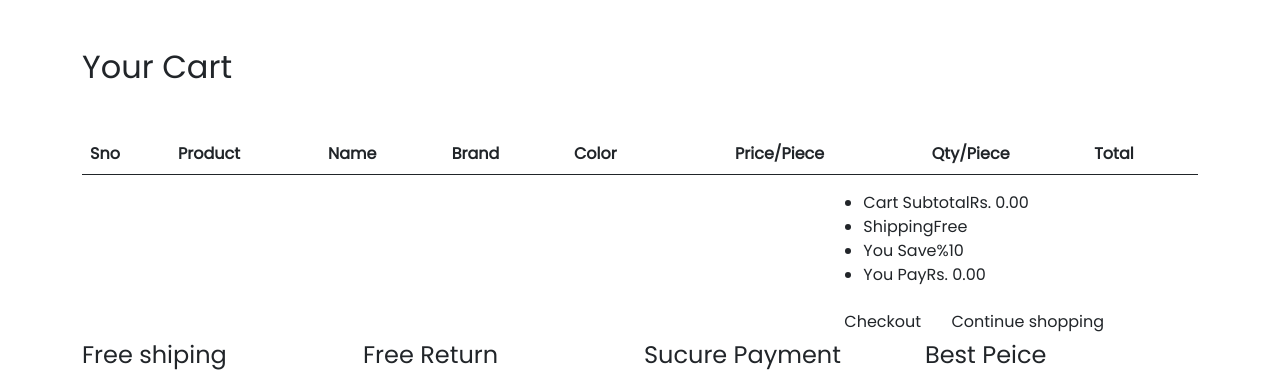
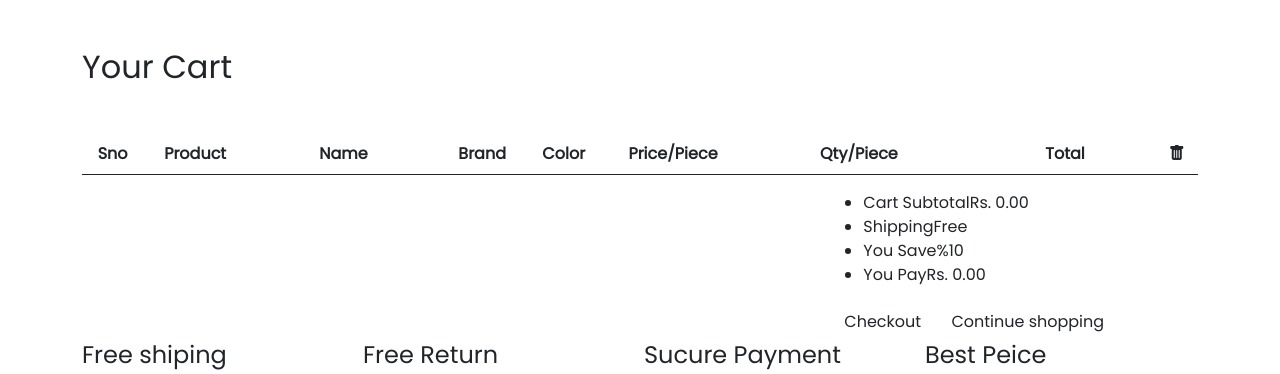
Before and after one commit to ardevpk/ecommerce, a Django app: page /cart/ in a window 1280 px wide. Shown: the part 56-430 px from the top of the page. Run offline with Django 4.2, Linux system fonts and the light colour scheme; a user stored in the database is signed in; data comes from the database, SQL or seed files in the repository; both versions use the stored data as it was after the commit; lists and menus that the app fills with data are empty.

Commit message:
Updated star

```diff
--- a/core/settings.py
+++ b/core/settings.py
@@ -26,7 +26,7 @@ SECRET_KEY = 'django-insecure-nhvnc@z)&4tt$a90--vokj!_^==*j%tis=l8&78$hk$4!ddc_1
 DEBUG = True
 
 ALLOWED_HOSTS = ["*"]
-CSRF_TRUSTED_ORIGINS = ['https://da60-103-157-200-10.ngrok.io', "http://127.0.0.1"]
+CSRF_TRUSTED_ORIGINS = ['https://333c-2400-adc5-152-2a00-21c3-a37c-39b6-756e.ngrok.io', "http://127.0.0.1"]
 
 # Application definition
 
--- a/static/style.css
+++ b/static/style.css
@@ -209,3 +209,10 @@ a {
 .a_other {
 	color: rgb(214, 74, 18) !important;
 }
+.cart_table_main_div {
+	width: 100%;
+	overflow: scroll;
+}
+.cart_table_main_div::-webkit-scrollbar{
+	width: 0px;
+}
--- a/templates/customer/cart.html
+++ b/templates/customer/cart.html
@@ -26,42 +26,43 @@
 			<div class="row">
 				<div class="col-12">
 					<!-- Shopping Summery -->
+					<div class="cart_table_main_div">
 					<table class="table shopping-summery">
 						<thead>
 							<tr class="main-hading">
-								<th>Sno</th>
-								<th>Product</th>
-								<th>Name</th>
-								<th>Brand</th>
-								<th>Color</th>
+								<th class="text-center">Sno</th>
+								<th class="text-center">Product</th>
+								<th class="text-center px-5">Name</th>
+								<th class="text-center">Brand</th>
+								<th class="text-center">Color</th>
 								<th class="text-center">Price/Piece</th>
-								<th class="text-center">Qty/Piece</th>
-								<th class="text-center">Total</th>
-								<th class="text-center"><i class="ti-trash remove-icon"></i></th>
+								<th class="text-center px-5">Qty/Piece</th>
+								<th class="text-center px-5">Total</th>
+								<th class="text-center"><i class="bi bi-trash-fill"></i></th>
 							</tr>
 						</thead>
 						<tbody>
 							{% for product in products %}
 							<tr>
-								<td data-title="Sno">{{forloop.counter}}</td>
+								<td class="text-center" data-title="Sno">{{forloop.counter}}</td>
 								<td class="image" data-title="Product">
 									<img src="/media/{{product.image}}/" height="40" width="40" alt="">
 								</td>
-								<td class="product-des" data-title="Name">
-									<p class="product-des"><a style="color: black;" href="/product/{{product.id}}/">{{product.name}}</a></p>
+								<td class="product-des text-center" data-title="Name">
+									<p class="product-des"><a style="color: black;" href="/product/{{product.id}}/">Lorem ipsum dolor sit amet consectetur adipisicing elit. Provident, fugit!{{product.name}}</a></p>
 								</td>
-								<td class="product-des" data-title="Brand">
+								<td class="product-des text-center" data-title="Brand">
 									<p class="product-des"><a style="color: black;" href="/brand/{{product.brand}}/">{{product.brand}}</a></p>
 								</td>
-								<td class="product-des" data-title="Color">
+								<td class="product-des text-center" data-title="Color">
 									<p class="product-des">{{product.color}}</p>
 								</td>
-								<td class="price" data-title="Price/Box">Rs. <span id="pp_{{product.id}}">{% widthratio product.priceByBox product.peicePerBox 1 %}</span></td>
-								<td class="qty" data-title="Qty/Piece">
+								<td class="price text-center" data-title="Price/Box">Rs. <span id="pp_{{product.id}}">{% widthratio product.priceByBox product.peicePerBox 1 %}</span></td>
+								<td class="qty text-center" data-title="Qty/Piece">
 									<!-- Input Order -->
 										{% for prodquan in prodQuan %}
 										{% if forloop.counter == forloop.parentloop.counter %}
-										<div class="input-group">
+										<div class="input-group" style="max-width:166px;margin:auto">
 											<span class="input-group-btn">
 												<button class="btn btn-white btn-minuse" type="button" id="minus_{{product.id}}" onclick="minus(`{{product.id}}`)">-</button>
 											</span>
@@ -76,14 +77,15 @@
 								</td>
 								{% for total in totals %}
 								{% if forloop.counter == forloop.parentloop.counter %}
-								<td class="total-amount" data-title="Total">Rs. <span id="t_{{product.id}}">{{total}}</span></td>
+								<td class="total-amount text-center" data-title="Total">Rs. <span id="t_{{product.id}}">{{total}}</span></td>
 								{% endif %}
 								{% endfor %}
-								<td class="action" data-title="Remove"><a href="/prodDelete/{{product.id}}"><i class="ti-trash remove-icon"></i></a></td>
+								<td class="action text-center" data-title="Remove"><a class="a_other" href="/prodDelete/{{product.id}}/"><i class="bi bi-trash"></i></a></td>
 							</tr>
 							{% endfor %}
 						</tbody>
 					</table>
+				</div>
 					<!--/ End Shopping Summery -->
 				</div>
 			</div>
```
Also changed, not shown: templates/index.html (+7 -2 lines), db.sqlite3.
